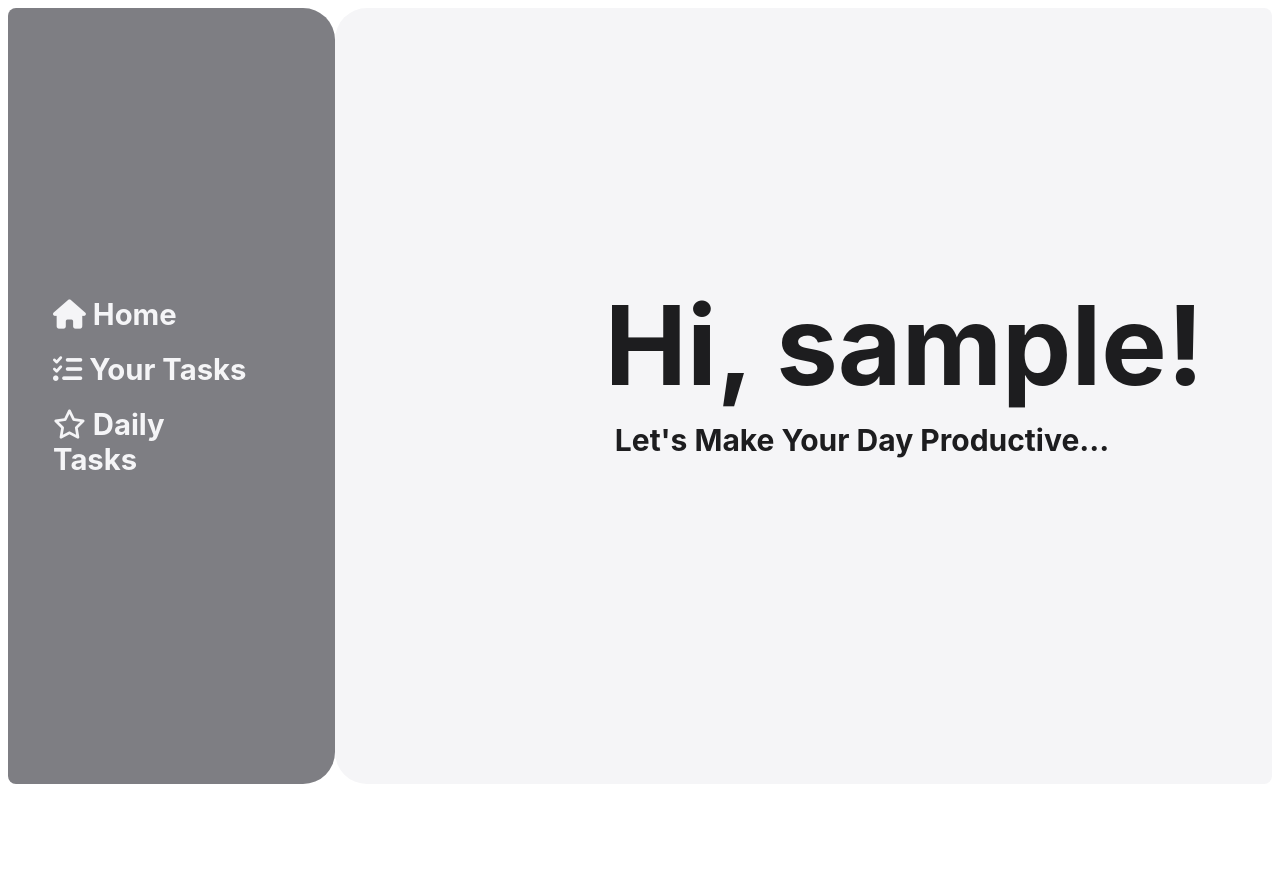
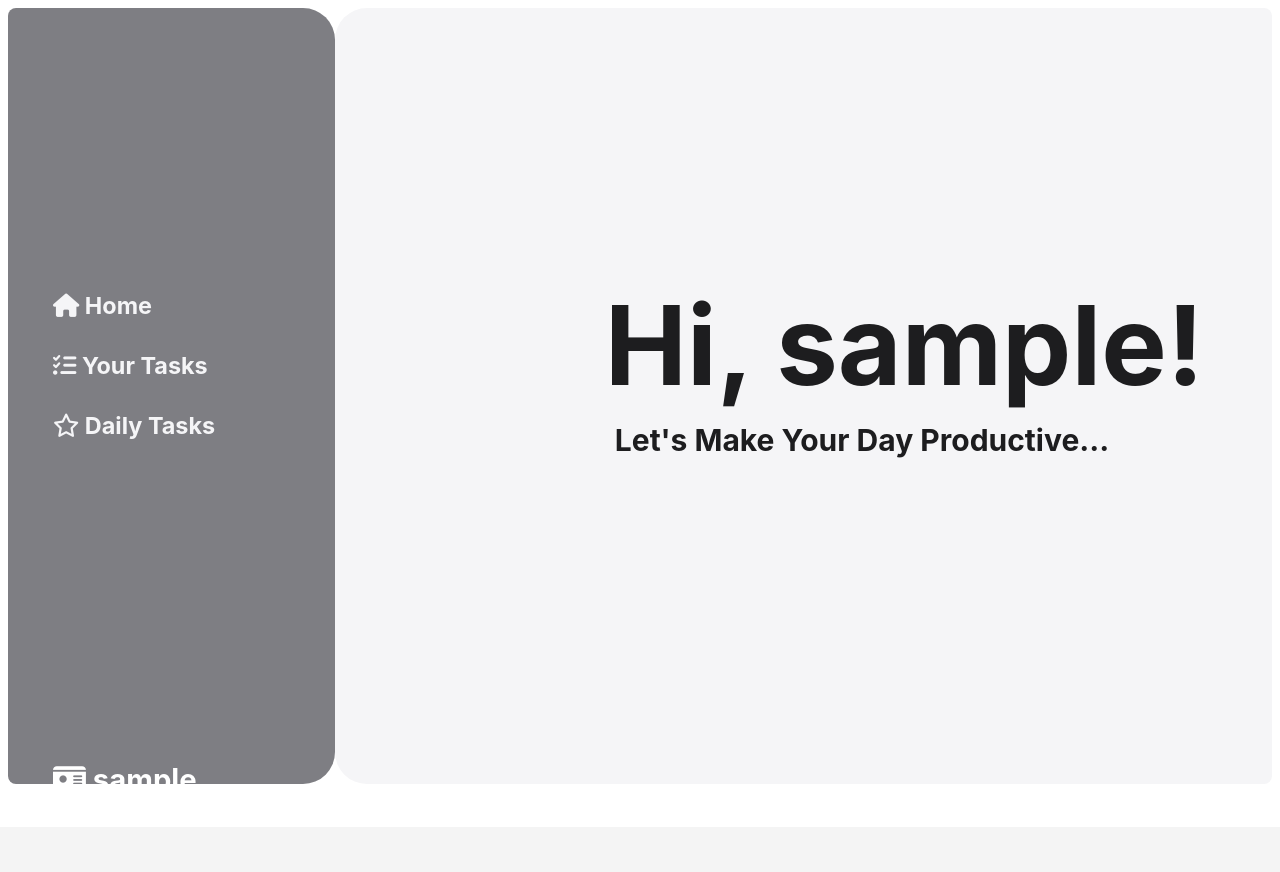
Before and after one commit to AtharvaManale/To-Do-Task-Manager, a Flask app: page /home in a window 1280 px wide. After the commit the page ends 784 px from the top, so only its background shows below. Run offline with Flask 3, Linux system fonts and the light colour scheme; the visitor is signed in with stand-in values (Sample User, id 1); some libraries are stand-ins or nearby versions.

Commit message:
improvements

```diff
--- a/static/home.css
+++ b/static/home.css
@@ -100,19 +100,19 @@
 
 @media (max-width: 1440px){
     .navbar{
-        font-size: 25px;
+        font-size: 20px;
         margin-top: 240px;
     }
     .accounts{
-        margin-top: 355px;
+        margin-top: 300px;
         font-size: 25px;
     }
     .view,.fav{
-      margin-top: 10px;
+      margin-top: 15px;
       width: 200px;
     }
     .up{
-      font-size: 25px;
+      font-size: 20px;
       margin-bottom: 30px;
     }
     .content{
--- a/static/task.css
+++ b/static/task.css
@@ -143,10 +143,10 @@
 
 @media (max-width: 1440px){
     .navbar{
-        font-size: 25px;
+        font-size: 20px;
     }
     .accounts{
-        margin-top: 360px;
+        margin-top: 300px;
         font-size: 25px;
     }
     .view,.fav{
```
Also changed, not shown: static/daily.css (+5 -5 lines), static/login.css (+1 -16 lines), static/signup.css (+0 -19 lines), 1 other file.
